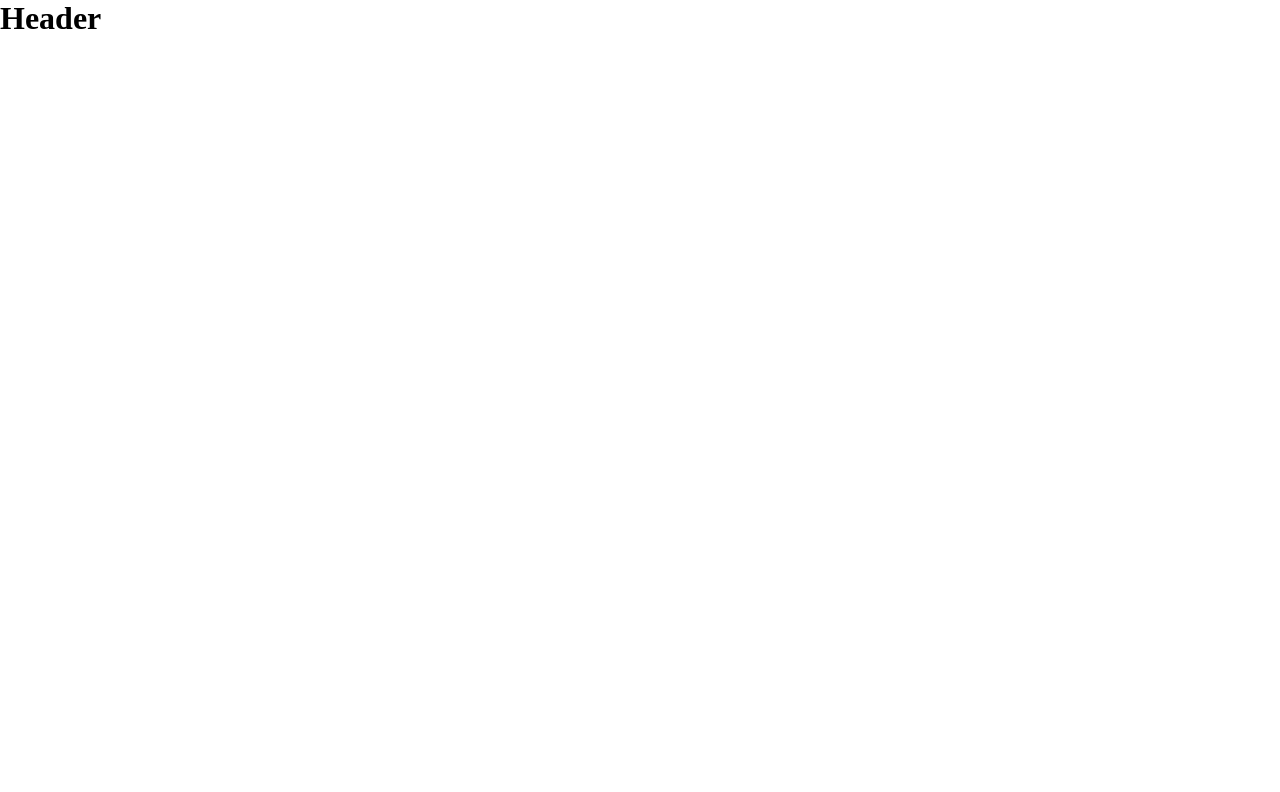
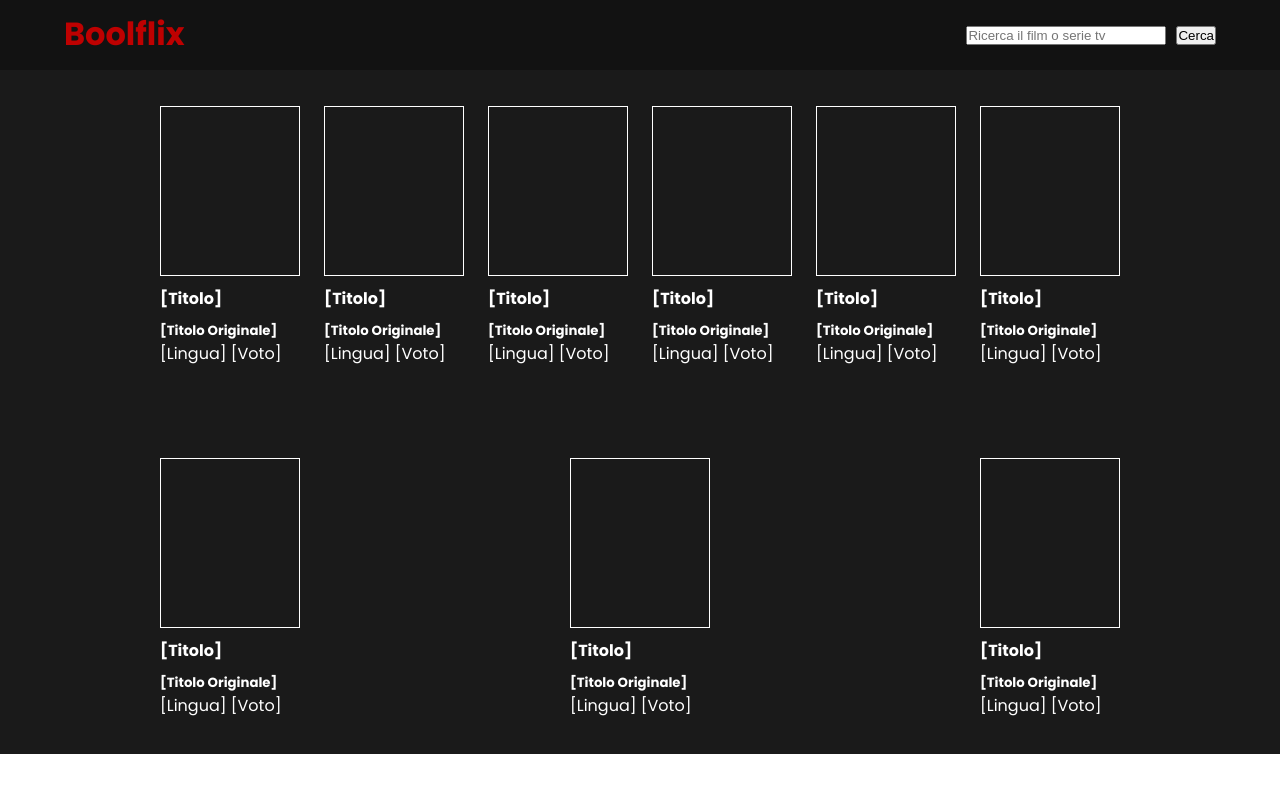
Before and after one commit to Fabrizio-padula-hub/vite-boolflix, a Vue app: page / in a window 1280 px wide. Shown: the top 792 px of the page. Built offline with nearby package versions, Linux system fonts and the light colour scheme.

Commit message:
feat: adding the store

```diff
--- a/index.html
+++ b/index.html
@@ -4,6 +4,9 @@
     <meta charset="UTF-8" />
     <link rel="icon" type="image/svg+xml" href="/vite.svg" />
     <meta name="viewport" content="width=device-width, initial-scale=1.0" />
+    <link rel="preconnect" href="https://fonts.googleapis.com">
+  <link rel="preconnect" href="https://fonts.gstatic.com" crossorigin>
+  <link href="https://fonts.googleapis.com/css2?family=Poppins:ital,wght@0,100;0,200;0,300;0,400;0,500;0,600;0,700;0,800;0,900;1,100;1,200;1,300;1,400;1,500;1,600;1,700;1,800;1,900&display=swap" rel="stylesheet">
     <title>Vite + Vue</title>
   </head>
   <body>
--- a/src/App.vue
+++ b/src/App.vue
@@ -1,15 +1,23 @@
 <script>
 import AppHeader from "./components/AppHeader.vue";
+import AppMainCard from "./components/AppMainCard.vue";
 
 export default{
   components: {
     AppHeader,
+    AppMainCard,
   }
 }
 </script>
 
 <template>
   <AppHeader></AppHeader>
+
+  <main>
+    <AppMainCard></AppMainCard>
+
+  </main>
+
 </template>
 
 <style lang="scss">
--- a/src/components/AppHeader.vue
+++ b/src/components/AppHeader.vue
@@ -7,13 +7,39 @@ export default{
 <template>
 
     <header>
-        <h1>Header</h1>
+        <div class="big-container my-d-flex">
+            <h1>Boolflix</h1>
+            <div>
+                <input type="text" placeholder="Ricerca il film o serie tv">
+                <button>Cerca</button>
+            </div>
+        </div>
     </header>
 
 </template>
 
 <style scoped lang="scss">
+@use '../style/partials/variables' as*;
+
+header{
+    background-color: $bg-primary;
+    min-height: 70px;
+    padding: 10px 0;
+
+    .my-d-flex{
+        justify-content: space-between;
+        align-items: center;
+
+        h1{
+            color: $primary-color;
+        }
+
+        input{
+            margin-right: 10px;
+            width: 200px;
+        }
+    }
 
 
-
+}
 </style>
--- /dev/null
+++ b/src/components/AppMainCard.vue
@@ -0,0 +1,43 @@
+<script>
+import SingleCard from "./SingleCard.vue";
+export default{
+    name: 'AppMainCard',
+    components: {
+        SingleCard
+    }
+}
+</script>
+
+<template>
+
+    <section class="all-cards">
+        <div class="small-container my-d-flex">
+            <SingleCard></SingleCard>
+            <SingleCard></SingleCard>
+            <SingleCard></SingleCard>
+            <SingleCard></SingleCard>
+            <SingleCard></SingleCard>
+            <SingleCard></SingleCard>
+            <SingleCard></SingleCard>
+            <SingleCard></SingleCard>
+            <SingleCard></SingleCard>
+        </div>
+
+
+    </section>
+
+</template>
+
+<style scoped lang="scss">
+@use '../style/partials/variables' as*;
+.all-cards{
+    background-color: $bg-secondary;
+
+    .small-container{
+        flex-wrap: wrap;
+        justify-content: space-between;
+        gap: 20px;
+    }
+}
+
+</style>
--- /dev/null
+++ b/src/components/SingleCard.vue
@@ -0,0 +1,48 @@
+<script>
+export default{
+    name: 'SingleCard',
+}
+</script>
+
+<template>
+
+    <div class="card">
+        <div class="img-space">
+
+        </div>
+
+        <div class="info-card">
+            <h4>[Titolo]</h4>
+            <h5>[Titolo Originale]</h5>
+            <div>
+                [Lingua]
+                [Voto]
+            </div>
+        </div>
+    </div>
+
+</template>
+
+<style scoped lang="scss">
+@use '../style/partials/variables' as*;
+.card{
+    color: white;
+    width: calc(100% / 6 - 20px);
+    margin: 36px 0;
+
+    .img-space{
+        border: 1px solid white;
+        height: 170px;
+    }
+    .info-card{
+        margin-top: 10px;
+
+        h4{
+            margin-bottom: 10px;
+        }
+    }
+
+}
+
+
+</style>
--- /dev/null
+++ b/src/store.js
@@ -0,0 +1,5 @@
+import { reactive } from "vue";
+
+export const store = reactive({
+    filmList: [];
+});
--- a/src/style/generic.scss
+++ b/src/style/generic.scss
@@ -3,3 +3,23 @@
     padding: 0;
     box-sizing: border-box;
 }
+
+body{
+    font-family: "Poppins", sans-serif;
+}
+
+// Containers
+.big-container{
+    width: 90%;
+    margin: 0 auto;
+}
+
+.small-container{
+    width: 75%;
+    margin: 0 auto;
+}
+
+// utility class
+.my-d-flex{
+    display: flex;
+}
--- a/src/style/partials/_variables.scss
+++ b/src/style/partials/_variables.scss
@@ -0,0 +1,3 @@
+$primary-color: rgb(190, 1, 1);
+$bg-primary: rgb(18, 18, 18);
+$bg-secondary: #1a1a1a;
```
